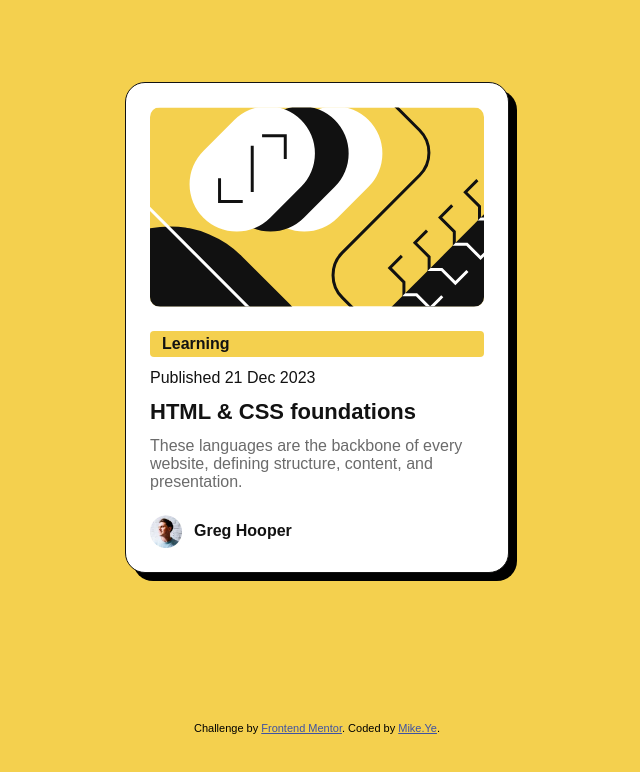
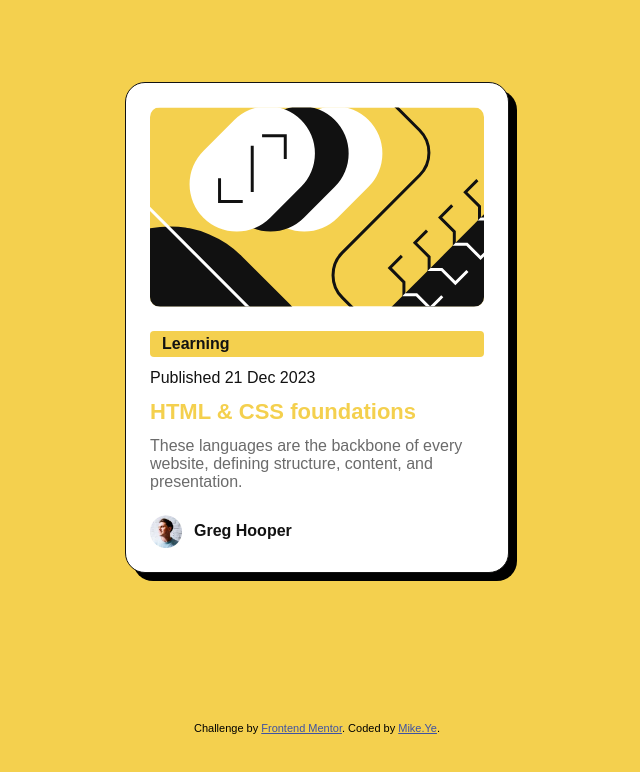
Before and after one commit to MikeTechnoB/Blog-preview-card, a plain HTML site: page index.html in a window 1280 px wide. In both pictures the pointer is over the element "HTML & CSS foundations". Shown: the whole page, without its empty margins (323-963 px from the left). Drawn offline with Linux system fonts and the light colour scheme.

Commit message:
added css hover

```diff
--- a/style.css
+++ b/style.css
@@ -41,6 +41,10 @@ h1{
     color: var(--h1-text-color);
     font-weight: 800;
     margin:0;
+}
+h1:hover{
+    color: var(--background-color);
+    cursor: pointer;
 }
 
 p{
```
